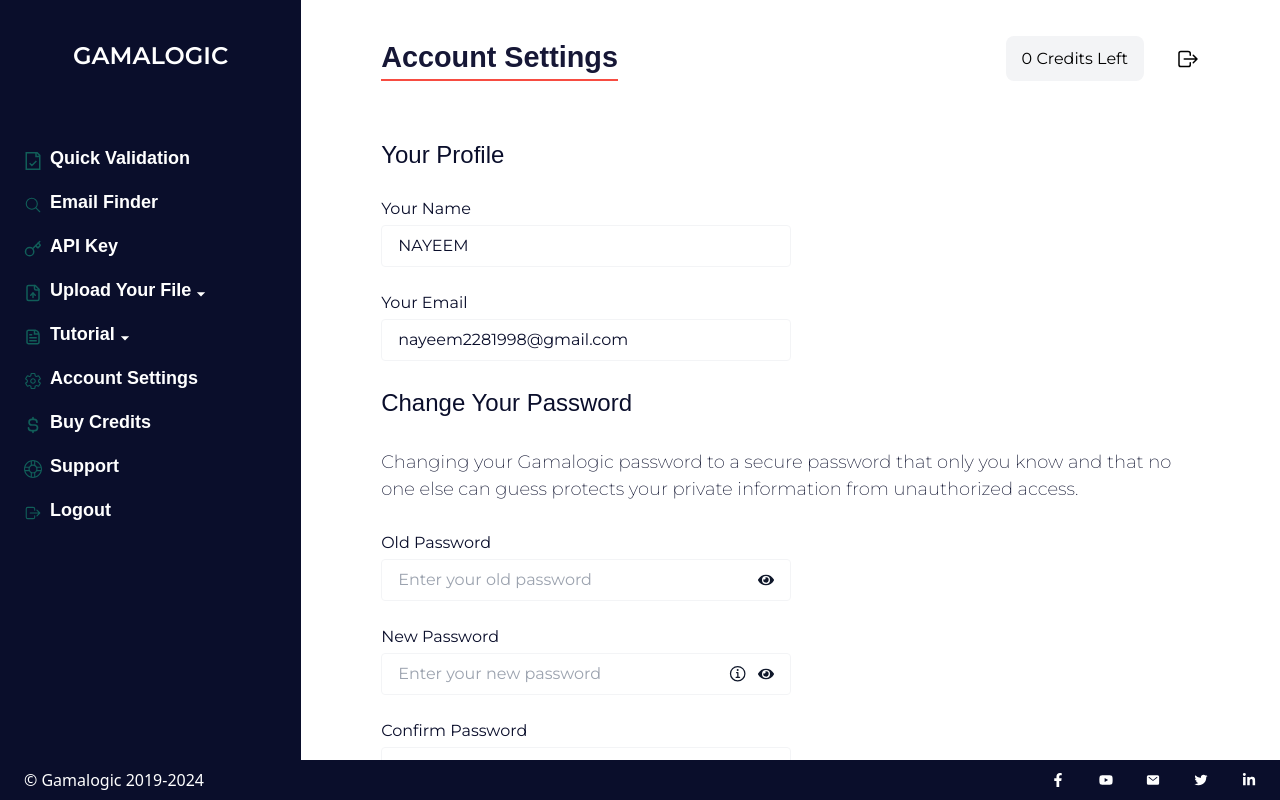
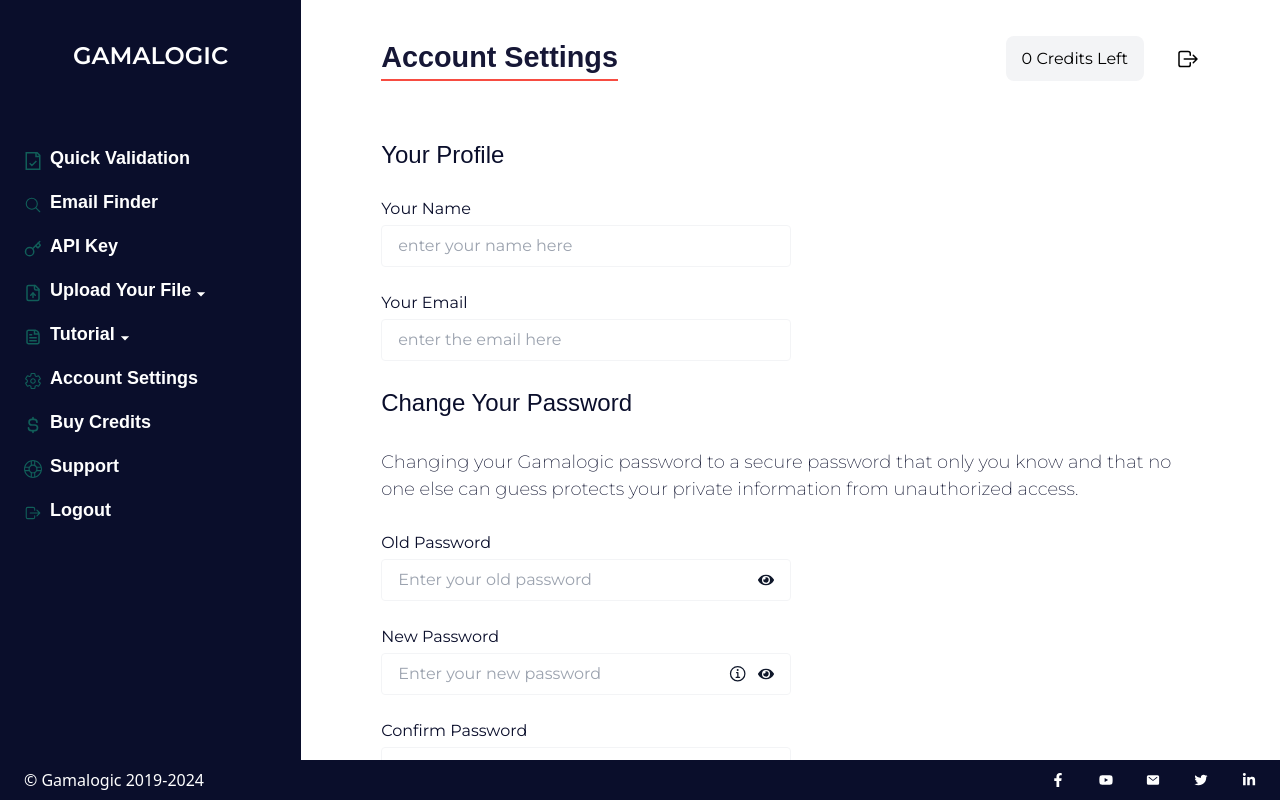
Before and after one commit to nayeem2208/gamalogic, a React (Vite) app in the folder gamalogic/: page /account-settings in a window 1280 px wide. Built offline with nearby package versions, Linux system fonts and the light colour scheme; no server answers; sample sign-in values are in the browser's storage.

Commit message:
name and email in account settings

```diff
--- a/gamalogic/src/pages/AccountSettings.jsx
+++ b/gamalogic/src/pages/AccountSettings.jsx
@@ -4,6 +4,7 @@
 import { toast } from "react-toastify";
 import axiosInstance from "../axios/axiosInstance";
 import { IoInformationCircleOutline } from "react-icons/io5";
+import { useUserState } from "../context/userContext";
 
 function AccountSettings() {
   let [passwordVisible, setPasswordVisible] = useState({
@@ -16,7 +17,7 @@
     newPassword: "",
     confirm: "",
   });
-
+  let { userDetails } = useUserState();
   const passwordVisibilityHandler = (field) => {
     setPasswordVisible((prevState) => ({
       ...prevState,
@@ -88,7 +89,7 @@
           type="text"
           placeholder="enter your name here"
           className="w-3/6 border border-gray-100 rounded py-2 px-4 mr-3"
-          value="NAYEEM"
+          value={userDetails.name}
           readOnly
         />{" "}
         <p className="mt-6 mb-1">Your Email</p>
@@ -96,7 +97,7 @@
           type="email"
           placeholder="enter the email here"
           className="w-3/6 border border-gray-100 rounded py-2 px-4 mr-3 selection:border-gray-400"
-          value="nayeem2281998@gmail.com"
+          value={userDetails.email}
           readOnly
         />{" "}
         <h3 className="mt-6 mb-1">Change Your Password</h3>
```
Also changed, not shown: 1 other file (tests, documents, lock files or other folders).
